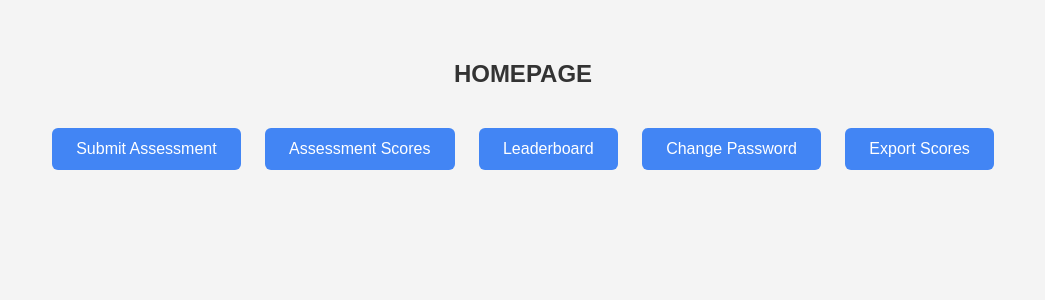
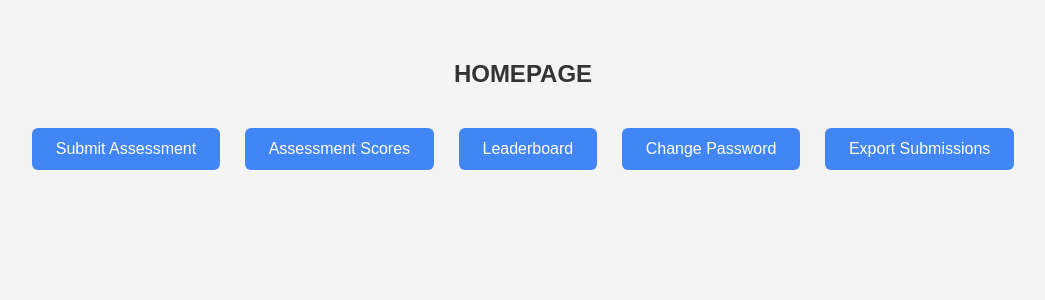
Before and after one commit to E1475011/2003-Assignment, a Flask app: page /home in a window 1280 px wide. Shown: the top 300 px of the page, without its empty margins (117-1162 px from the left). Run offline with Flask 3, Linux system fonts and the light colour scheme.

Commit message:
Change export scores to export submissions to better reflect exported data

```diff
--- a/templates/home.html
+++ b/templates/home.html
@@ -45,6 +45,6 @@
     <button type="submit" formaction="/score">Assessment Scores</button>
     <button type="submit" formaction="/leaderboard">Leaderboard</button>
     <button type="submit" formaction="/changepassword">Change Password</button>
-    <button type="submit" formaction="/export">Export Scores</button>
+    <button type="submit" formaction="/export">Export Submissions</button>
 </form>
 {% endblock %}
```
